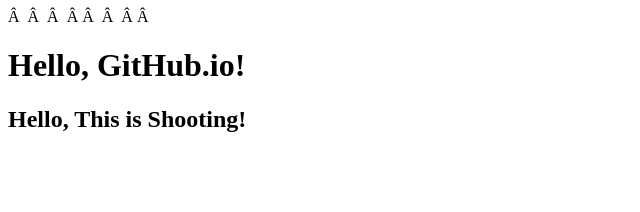
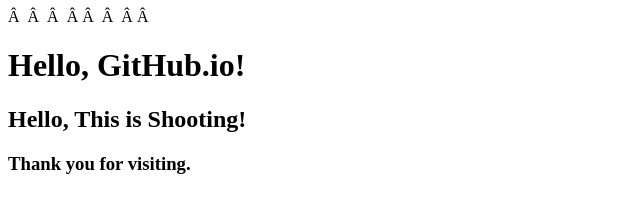
Before and after one commit to Shooting-W/Shooting-W.github.io, a plain HTML site: page index.html in a window 1280 px wide. Shown: the whole page, without its empty margins (0-640 px from the left). Drawn offline with Linux system fonts and the light colour scheme.

Commit message:
Add thank you message in index.html
Added a new heading to the body of the HTML document.

```diff
--- a/index.html
+++ b/index.html
@@ -7,5 +7,6 @@
 <body>
     <h1>Hello, GitHub.io!</h1>
     <h2>Hello, This is Shooting!</h2>
+    <h3>Thank you for visiting.</h3>
 </body>
 </html>
```
